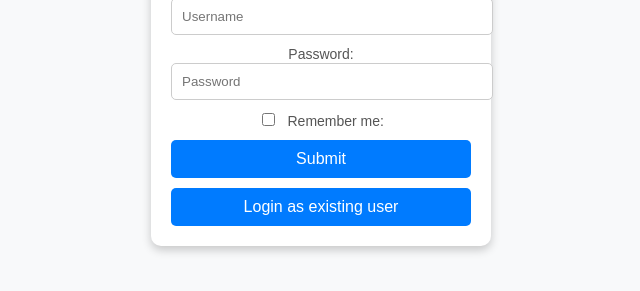
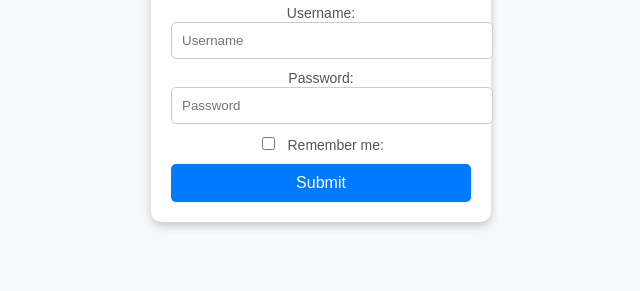
Before and after one commit to acciojob/remember-me-login-form-AmanShukla00, a website: page main.html in a window 1280 px wide. Shown: the part 329-620 px from the top of the page, without its empty margins (319-959 px from the left). Drawn offline with Linux system fonts and the light colour scheme.

Commit message:
created a submission

```diff
--- a/styles.css
+++ b/styles.css
@@ -60,4 +60,5 @@ body {
 }
 
 #existing {
-  display: no
+  display: none;
+}
```
Also changed, not shown: main.html (+1 -0 lines).
